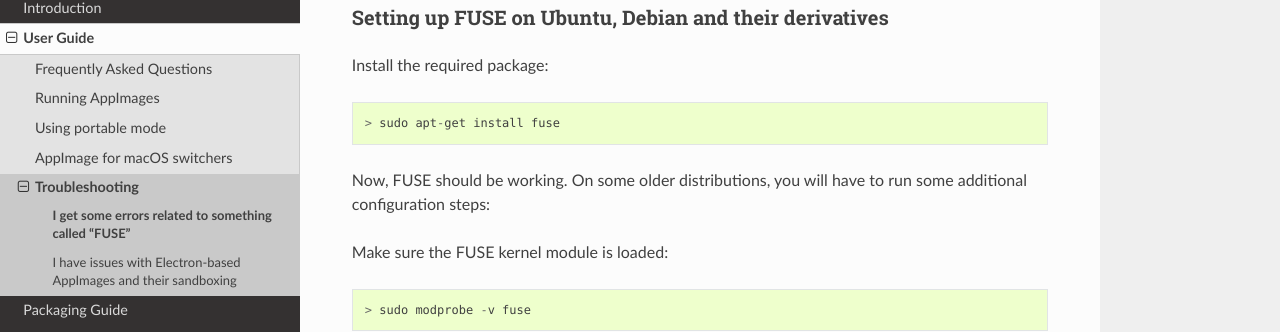
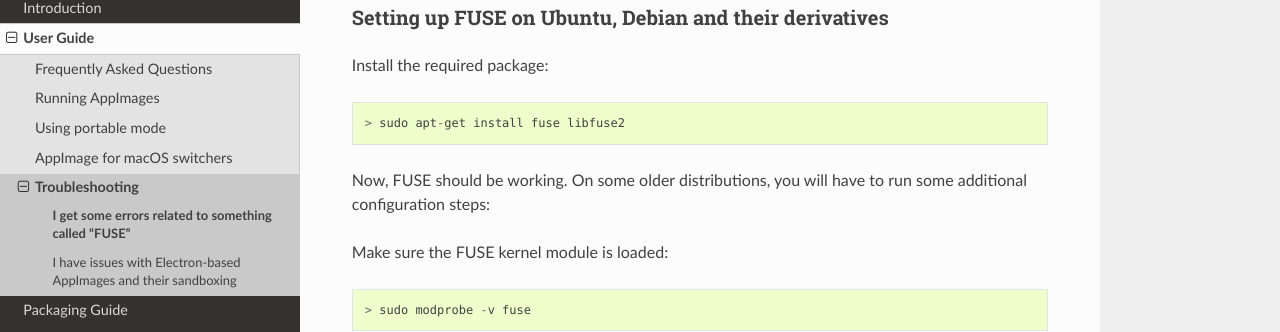
Before and after one commit to AppImage/docs.appimage.org, a Sphinx documentation site: the page built from source/user-guide/troubleshooting/fuse.rst, in a window 1280 px wide and 900 px high, scrolled down 1324 px. Shown: the part 144-476 px from the top of the window. Built offline with Sphinx 7.4.7 and the Read the Docs theme 2.0.0, drawn with Linux system fonts in a browser that asks for light colours.

Commit message:
libfuse2

```diff
--- a/source/user-guide/troubleshooting/fuse.rst
+++ b/source/user-guide/troubleshooting/fuse.rst
@@ -48,7 +48,7 @@
 
 Install the required package::
 
-  > sudo apt-get install fuse
+  > sudo apt-get install fuse libfuse2
 
 Now, FUSE should be working. On some older distributions, you will have to run some additional configuration steps:
 
```
